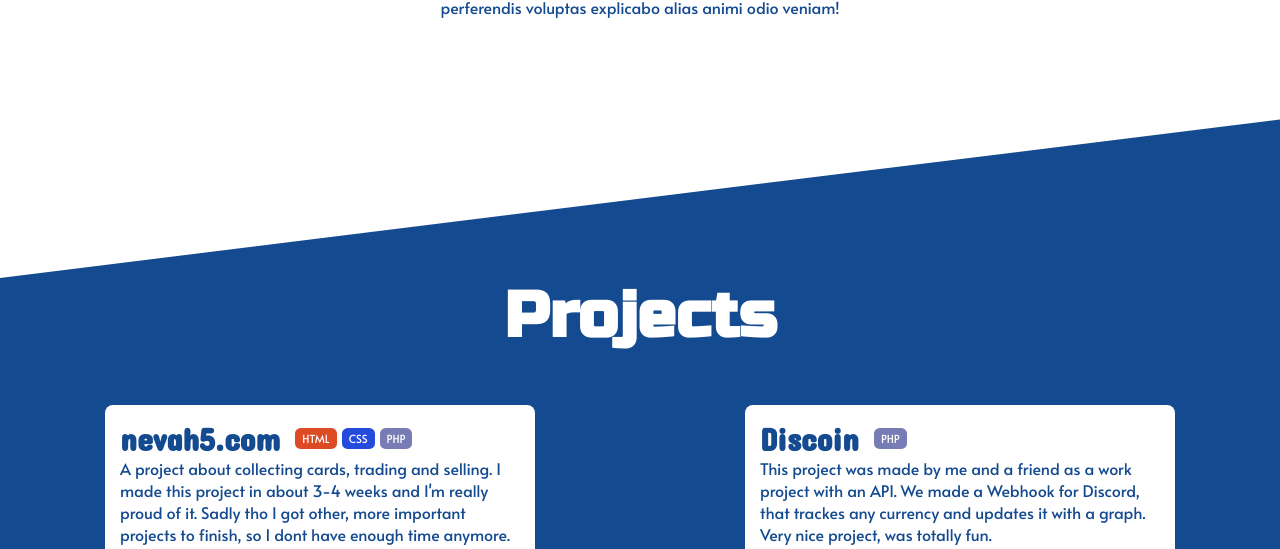
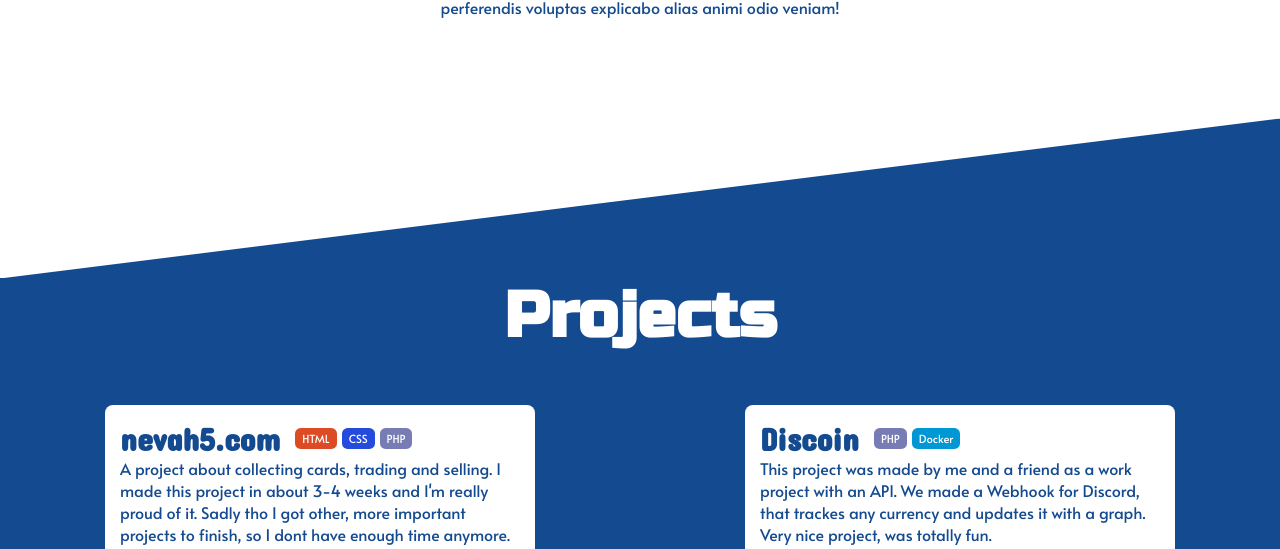
Before and after one commit to Nevah5/geeler, a PHP site: page / in a window 1280 px wide. Shown: the part 3097-3646 px from the top of the page. Run offline with PHP 8.4, Linux system fonts and the light colour scheme.

Commit message:
changed project tags and link

```diff
--- a/index.html
+++ b/index.html
@@ -128,7 +128,7 @@
         <div class="wrapper" id="projectdiscoin">
           <div class="project">
             <div class="header">
-              <h3>Discoin</h3><div class="tags"><span id="php"></span></div>
+              <h3>Discoin</h3><div class="tags"><span id="php"></span><span id="docker"></span></div>
             </div>
             <p>This project was made by me and a friend as a work project with an API. We made a Webhook for Discord, that trackes any currency and updates it with a graph. Very nice project, was totally fun.</p>
             <div class="type">
@@ -170,7 +170,7 @@
             </div>
             <div class="overlay">
               <div class="foot">
-                <a href="https://github.com/Nevah5/DockerMonitoring">Visit GitHub &#10095;</a>
+                <a>Project unavaible &cross;</a>
               </div>
             </div>
           </div>
--- a/style.css
+++ b/style.css
@@ -461,8 +461,10 @@ nav.navbar .align_end {
   background-color: #144A8F;
   position: absolute;
   top: 0;
-  -webkit-clip-path: polygon(-1% 101%, 101% 101%, 101% 0);
-          clip-path: polygon(-1% 101%, 101% 101%, 101% 0);
+  -webkit-transform: translateY(0.5px);
+          transform: translateY(0.5px);
+  -webkit-clip-path: polygon(-1% 101%, 101% 101%, 101% -1%);
+          clip-path: polygon(-1% 101%, 101% 101%, 101% -1%);
 }
 
 .projects {
--- a/style.scss
+++ b/style.scss
@@ -311,7 +311,8 @@ nav.navbar{
   background-color: #144A8F;
   position: absolute;
   top: 0;
-  clip-path: polygon(-1% 101%, 101% 101%, 101% 0);
+  transform: translateY(0.5px);
+  clip-path: polygon(-1% 101%, 101% 101%, 101% -1%);
 }
 .projects{
   padding: 20vh 0;
```
Also changed, not shown: 1 other file.
